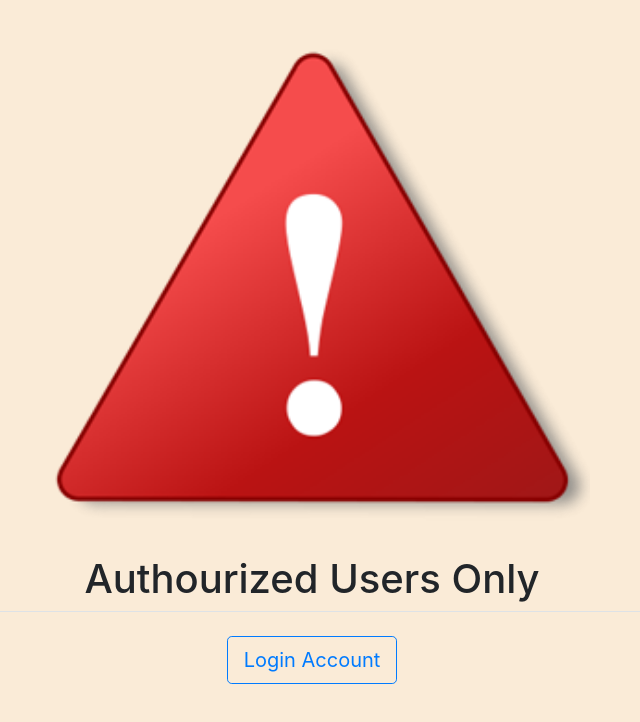
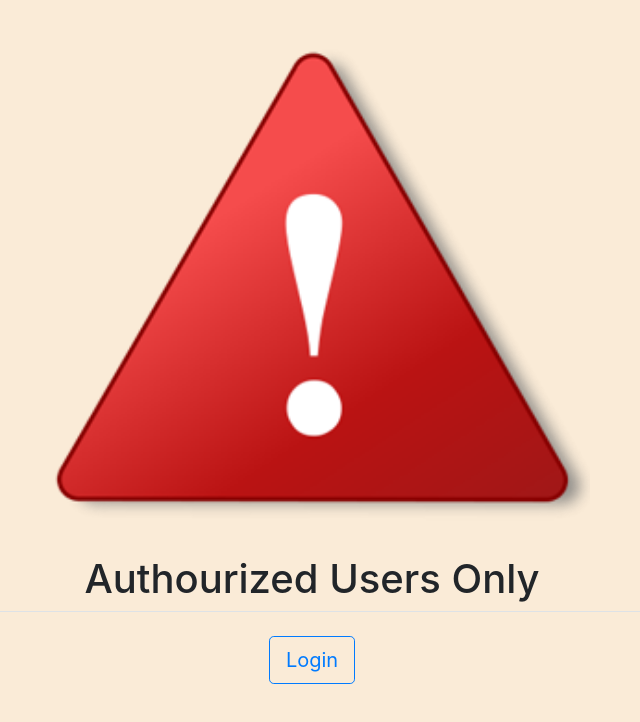
Before and after one commit to SaundersEddie/transportation-management, a React (Create React App) app in the folder client/: page / in a window 1280 px wide. Shown: the top 722 px of the page, without its empty margins (328-968 px from the left). Built offline with nearby package versions, Linux system fonts and the light colour scheme.

Commit message:
Changed Login Account to Login

```diff
--- a/client/src/pages/splash.js
+++ b/client/src/pages/splash.js
@@ -14,7 +14,7 @@ export default function Splash() {
             <img className = "center-image" src={warningLogo} alt="warning sign"/>
             <h1 align="center">Authourized Users Only</h1>
             <Row className="border-top justify-content-center p-4">
-                <Button align="center" size="lg" variant="outline-primary" onClick={handleShow}>Login Account</Button>
+                <Button align="center" size="lg" variant="outline-primary" onClick={handleShow}>Login</Button>
             </Row>
             <Modal size="lg" show={show} onHide={handleClose}>
                 <Modal.Header closeButton>
```
Also changed, not shown: 1 other file (tests, documents, lock files or other folders).
